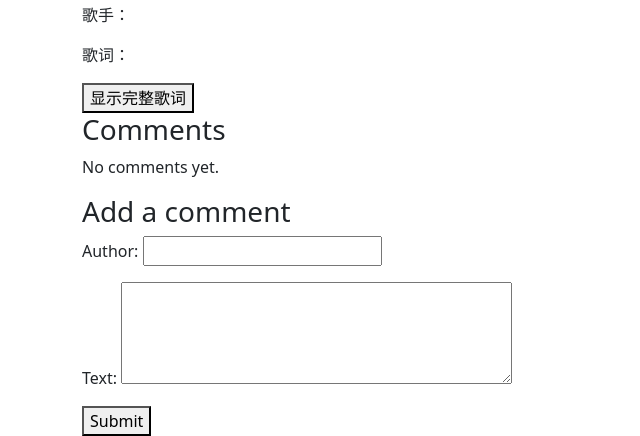
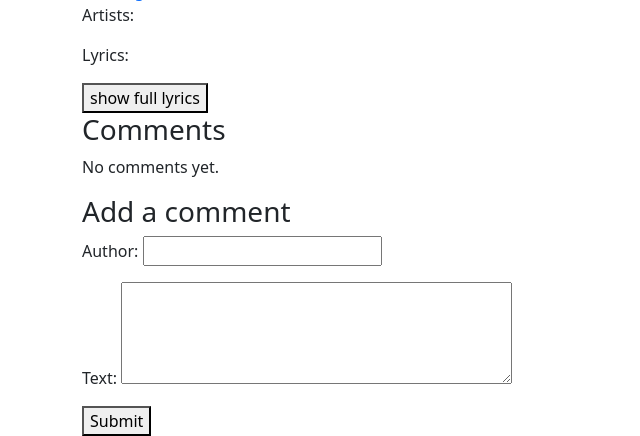
Before and after one commit to renamoe/vocaloid-data, a Django app: template website/music/templates/music/song_detail.html in a window 1280 px wide. Shown: the part 401-837 px from the top of the page, without its empty margins (0-640 px from the left). Run offline with Django 5.2, Linux system fonts and the light colour scheme; the template is opened without the code that fills it: values that come from a table or form of the project are taken from there, others are empty.

Commit message:
fix(website): 统一显示英文

```diff
--- a/website/music/templates/music/artist_detail.html
+++ b/website/music/templates/music/artist_detail.html
@@ -9,16 +9,16 @@
 </div>
 
 <div id="origin_url">
-    <a href={{ artist.origin_url }}>网易云艺术家页面</a>
+    <a href={{ artist.origin_url }}>The original site on netease music</a>
 </div>
 
 <div id="desc">
-    <p>简介：</p>
+    <p>Description:</p>
     <p>{{ artist.description | linebreaks }}</p>
 </div>
 
 <div id="songs">
-    <p>作品：</p>
+    <p>Songs:</p>
     <ul>
         {% for song in songs %}
         <li>
--- a/website/music/templates/music/song_detail.html
+++ b/website/music/templates/music/song_detail.html
@@ -13,11 +13,11 @@
 </div>
 
 <div id="origin_url">
-    <a href={{ song.origin_url }}>网易云歌曲页面</a>
+    <a href={{ song.origin_url }}>The original site on netease music</a>
 </div>
 
 <div id="artist">
-    <p>歌手：</p>
+    <p>Artists:</p>
     <ul>
         {% for artist in artists %}
         <li>
@@ -29,14 +29,14 @@
 </div>
 
 <div class="lyrics-container">
-    <p>歌词：</p>
+    <p>Lyrics:</p>
     <div class="lyrics-preview">
         <p>{{ song.lyric | truncatechars:300 | linebreaks }}</p>
     </div>
     <div class="lyrics-full" style="display: none;">
         <p>{{ song.lyric | linebreaks }}</p>
     </div>
-    <button class="toggle-lyrics" onclick="toggleFullLyrics()">显示完整歌词</button>
+    <button class="toggle-lyrics" onclick="toggleFullLyrics()">show full lyrics</button>
 </div>
 
 <script>
@@ -48,11 +48,11 @@ function toggleFullLyrics() {
     if (full.style.display === 'none') {
         preview.style.display = 'none';
         full.style.display = 'block';
-        btn.textContent = '收起歌词';
+        btn.textContent = 'fold';
     } else {
         preview.style.display = 'block';
         full.style.display = 'none';
-        btn.textContent = '显示完整歌词';
+        btn.textContent = 'show full lyrics';
     }
 }
 </script>
@@ -65,7 +65,7 @@ function toggleFullLyrics() {
             <p>{{ comment.text | linebreaks }}</p>
             <form method="post" action="{% url 'delete_comment' comment.id %}" style="display: inline;">
             {% csrf_token %}
-            <button type="submit" class="btn-delete">delete</button>
+            <button type="submit" class="btn-delete">Delete</button>
         </form>
         </div>
     {% empty %}
```
